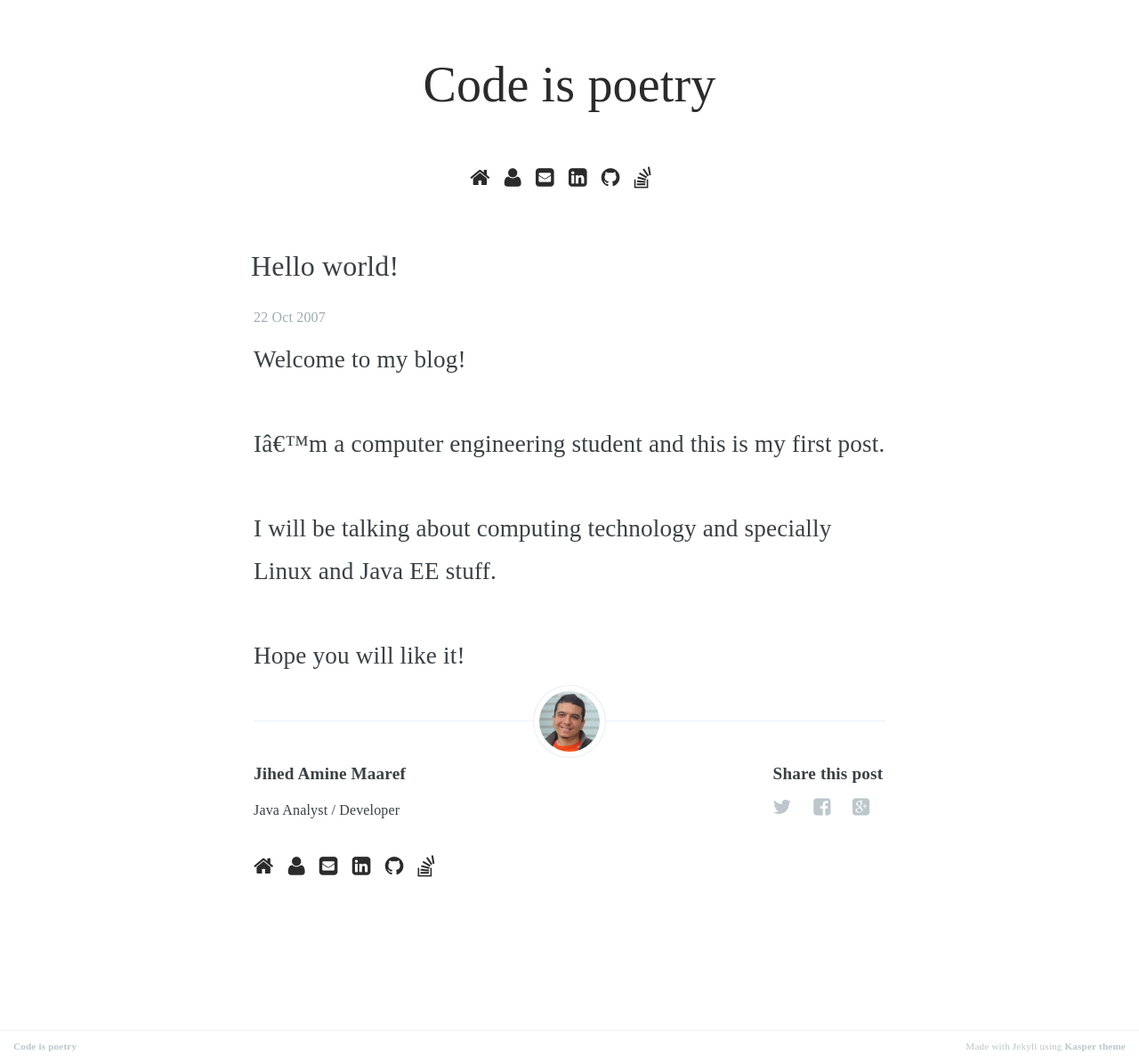
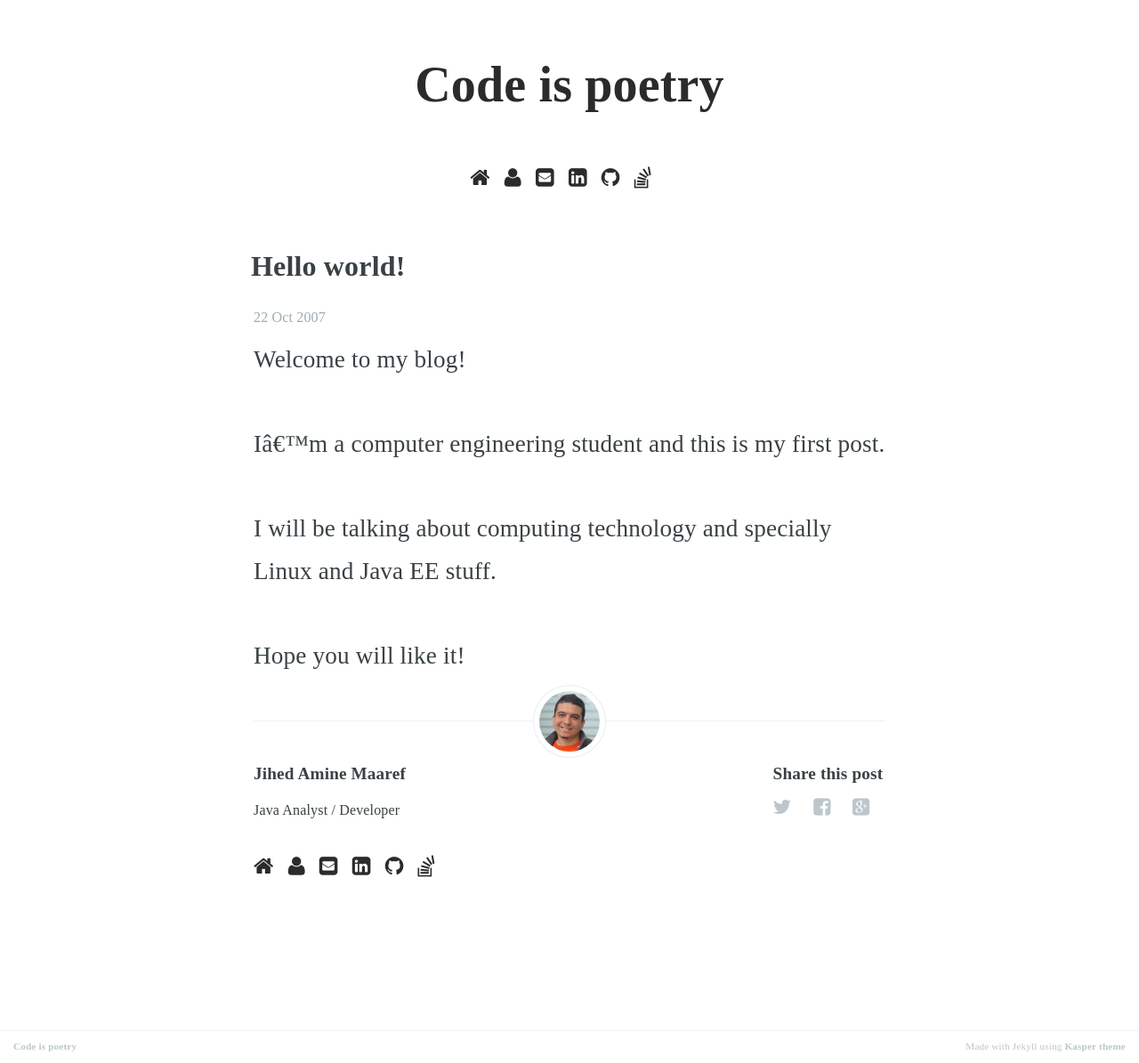
Before and after one commit to jihedamine/jihedamine.github.io, a Jekyll site: the page built from _posts/2007-10-22-hello-world.md, in a window 1280 px wide. Shown: the whole page at 89% size. Built offline with Jekyll 4.4.1, drawn with Linux system fonts in a browser that asks for light colours; some web fonts are replaced; Markdown is read by kramdown in place of the engine named in the settings.

Commit message:
Changed fonts

```diff
--- a/assets/css/screen.css
+++ b/assets/css/screen.css
@@ -553,6 +553,7 @@ margin on the iframe, cause it breaks stuff. */
     text-align: center;
     padding-top: 4.5rem;
     padding-bottom: 2.5rem;
+    font-weight: bold;
 }
 
 /* Every post, on every page, gets this style on its <article> tag */
@@ -569,6 +570,10 @@ margin on the iframe, cause it breaks stuff. */
     font-size: 2rem;
     text-decoration: none;
     font-weight: normal;
+}
+
+h1.post-title {
+    font-weight: bold;
 }
 
 .post-meta {
```
